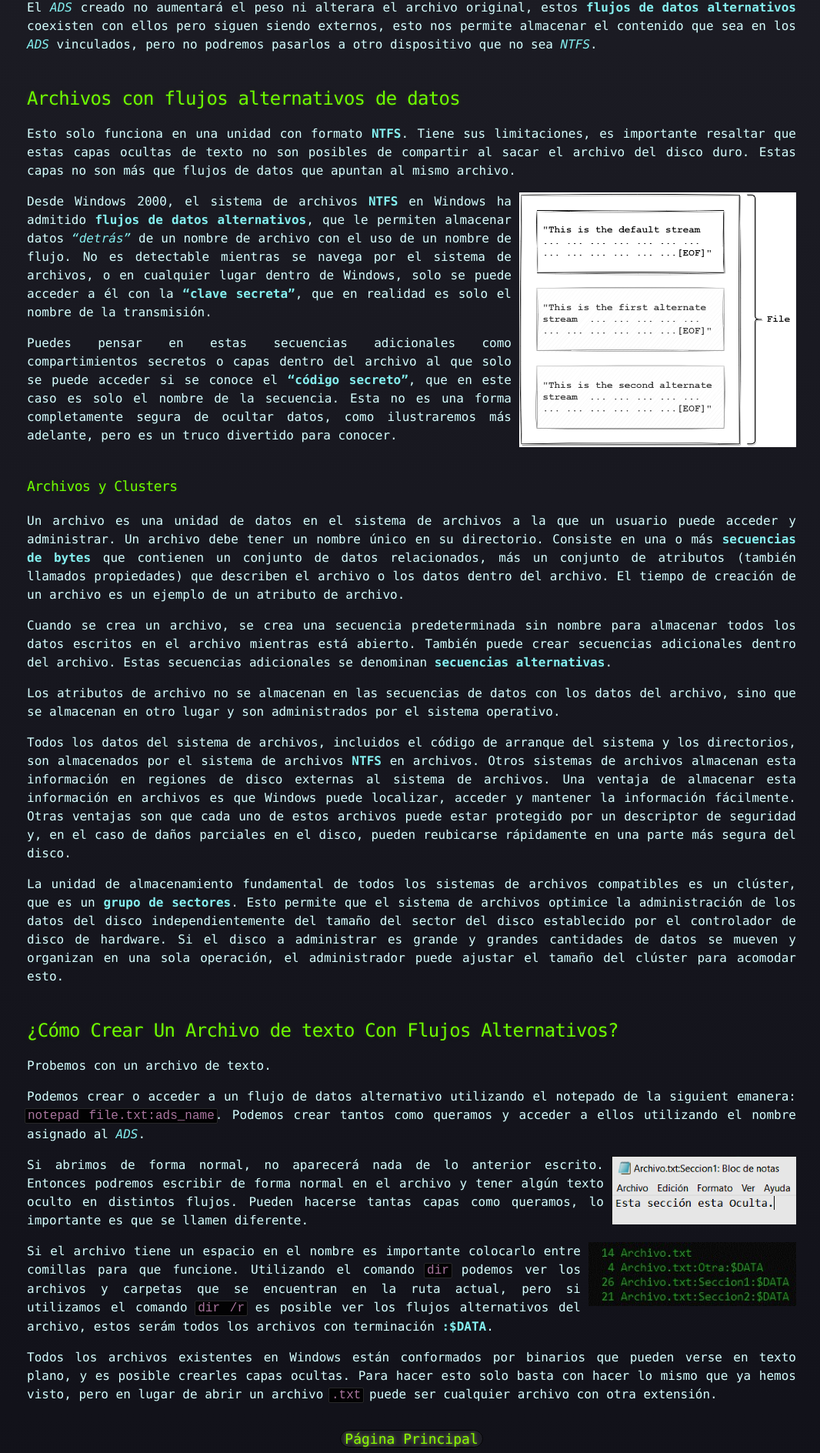
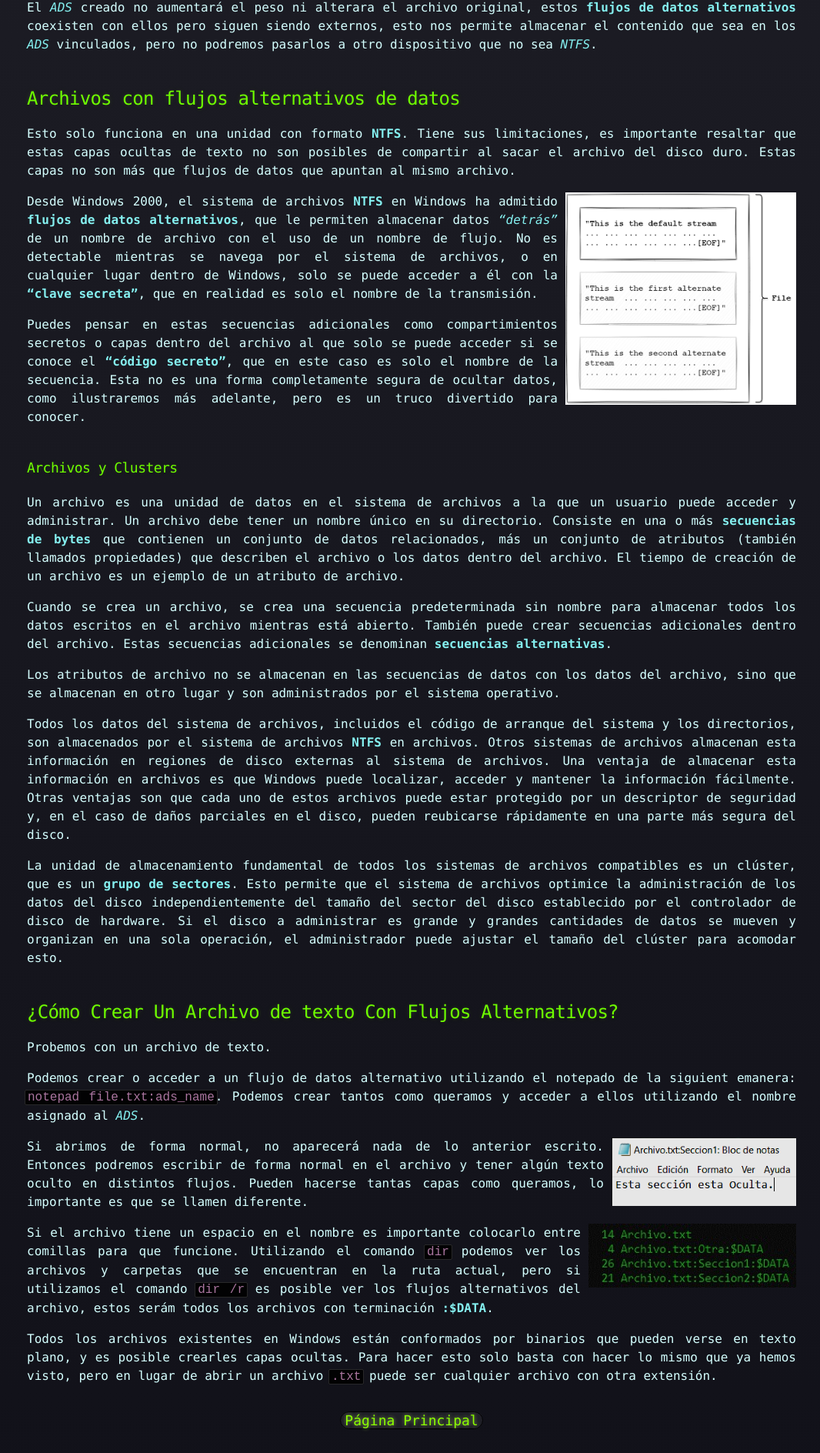
Before and after one commit to LawlietJH/lawlietjh.github.io, a Jekyll site: the page built from _posts/Informática/2023-05-06- Que es el Flujo de Datos Alternativo.md, in a window 1280 px wide. Shown: the part 734-2622 px from the top of the page at 77% size, without its empty margins (105-1171 px from the left). Built offline with Jekyll 4.4.1, drawn with Linux system fonts in a browser that asks for light colours.

Commit message:
Correccion de medidas

```diff
--- a/_posts/Informática/2023-05-06- Que es el Flujo de Datos Alternativo.md
+++ b/_posts/Informática/2023-05-06- Que es el Flujo de Datos Alternativo.md
@@ -33,7 +33,7 @@ El *ADS* creado no aumentará el peso ni alterara el archivo original, estos **f
 
 Esto solo funciona en una unidad con formato **NTFS**. Tiene sus limitaciones, es importante resaltar que estas capas ocultas de texto no son posibles de compartir al sacar el archivo del disco duro. Estas capas no son más que flujos de datos que apuntan al mismo archivo.
 
-<img class="general-img" src="/assets/images/28/alternate_data_streams_ADS.png" width="360" align="right">
+<img class="general-img" src="/assets/images/28/alternate_data_streams_ADS.png" width="300" align="right">
 Desde Windows 2000, el sistema de archivos **NTFS** en Windows ha admitido **flujos de datos alternativos**, que le permiten almacenar datos *"detrás"* de un nombre de archivo con el uso de un nombre de flujo. No es detectable mientras se navega por el sistema de archivos, o en cualquier lugar dentro de Windows, solo se puede acceder a él con la **"clave secreta"**, que en realidad es solo el nombre de la transmisión.
 
 Puedes pensar en estas secuencias adicionales como compartimientos secretos o capas dentro del archivo al que solo se puede acceder si se conoce el **"código secreto"**, que en este caso es solo el nombre de la secuencia. Esta no es una forma completamente segura de ocultar datos, como ilustraremos más adelante, pero es un truco divertido para conocer.
```
